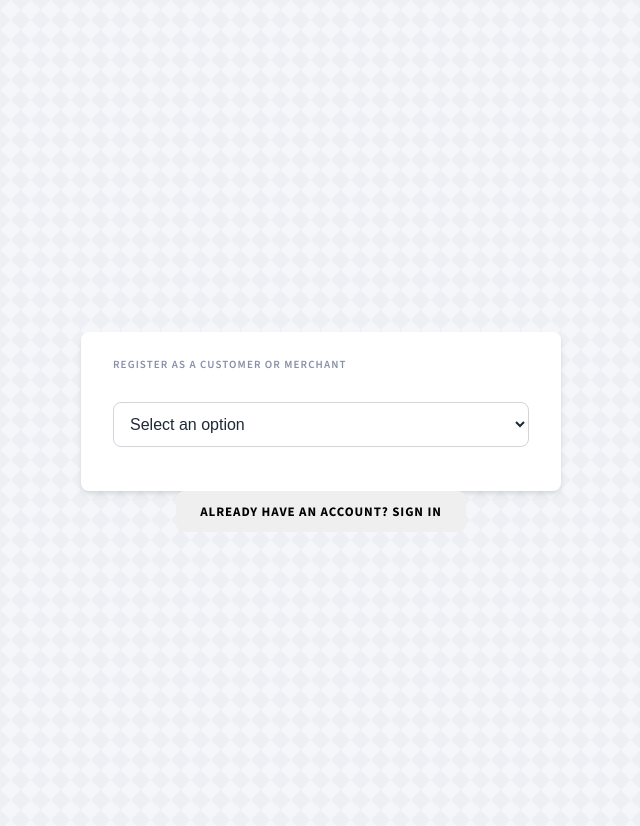
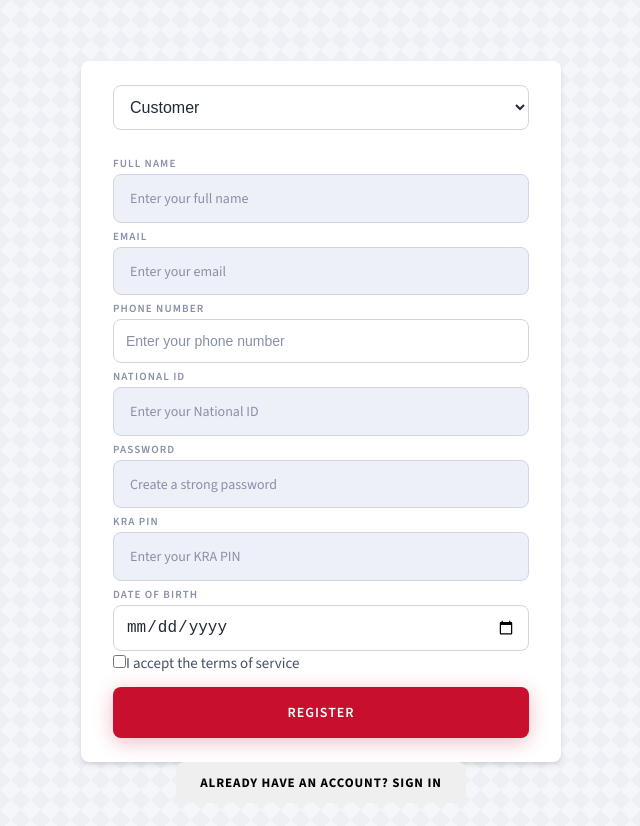
Before and after one commit to P0kka223/dtb_digiwall, a React (Vite) app: page / in a window 1280 px wide. Both pictures are taken after a click on the button "DON'T HAVE AN ACCOUNT? REGISTER". Shown: the top 826 px of the page, without its empty margins (319-959 px from the left). Built offline with nearby package versions, Linux system fonts and the light colour scheme.

Commit message:
secondone

```diff
--- a/src/components/elements/customCheckBox.tsx
+++ b/src/components/elements/customCheckBox.tsx
@@ -8,8 +8,8 @@ interface customCheckBox extends React.InputHTMLAttributes<HTMLInputElement>{
 
 const CustomCheckBox=({label,...props}: customCheckBox)=>{
     const [field, meta] = useField(props);
-    console.log('field',field);
-    console.log('meta',meta);
+    // console.log('field',field);
+    // console.log('meta',meta);
     return(
         <>
         <div className='checkbox'>
--- a/src/components/elements/customInput.tsx
+++ b/src/components/elements/customInput.tsx
@@ -10,8 +10,8 @@ const CustomInput=({label,...props}: CustomInputProps)=>{
     //field being the wiring like onBlur etc and
     //meta being things like status eg errors and touched
     const [field, meta] = useField(props);
-    console.log('field',field);
-    console.log('meta',meta);
+    // console.log('field',field);
+    // console.log('meta',meta);
     return(
         <>
         {/* we first get the label */}
--- a/src/components/elements/customSelect.tsx
+++ b/src/components/elements/customSelect.tsx
@@ -9,8 +9,8 @@ interface CustomSelectProps extends React.SelectHTMLAttributes<HTMLSelectElement
 const CustomSelect = ({ label, ...props }: CustomSelectProps) => {
     const [field, meta] = useField(props);
 
-    console.log('field', field);
-    console.log('meta', meta);
+    // console.log('field', field);
+    // console.log('meta', meta);
 
     return (
         <>
--- a/src/components/logInForm2.tsx
+++ b/src/components/logInForm2.tsx
@@ -5,16 +5,16 @@ import CustomInput from './elements/customInput';
 
     const SignInForm: React.FC = () => {
 
-  const { login, isloading, isFetching, error } = useLogInMutation();
+  const [ login,isAuthenticating ] = useLogInMutation();
 
-  const isAuthenticating = isloading || isFetching
+  // const isAuthenticating = isloading || isFetching
 
   const onSubmit = async (values: loginPostRequest, actions: FormikHelpers<loginPostRequest>) => {
     try {
-     await login(values.email, values.password);
+     await login(values);
 
       actions.resetForm();
-      router.push('/')
+      // router.push('/')
     }
    catch (err) {
     // The error is already caught/logged by the service layer.
@@ -44,7 +44,7 @@ import CustomInput from './elements/customInput';
             name="password"
             type="password"
             placeholder="Please enter your Password" />
-           <button disabled={isAuthenticating} type="submit">Submit</button>
+           <button disabled={isSubmitting} type="submit">Submit</button>
         </Form>
       )}
     </Formik>
--- a/src/components/regCustForm.tsx
+++ b/src/components/regCustForm.tsx
@@ -1,54 +1,17 @@
 import { useRegCustService } from '../services/useUserService';
-import { Formik,Form, type FormikHelpers,} from 'formik';
+import { Formik,Form, type FormikHelpers, useFormik, FormikProvider} from 'formik';
 import { loginSchema,regCustSchema } from '../schemas/schema';
 import type { registerCustomerPostRequest } from '../features/api/api';
 import CustomInput from './elements/customInput';
-import CustomCheckBox from './elements/customCheckbox';
+import CustomCheckBox from './elements/customCheckBox';
+import { useRegisterCustomerMutation } from '../features/api/api';
 
-    const RegCustForm: React.FC = () => {
+    const RegCustForm: React.FC = ()=> {
 
-      const { CustRegister, isRegistering, CustRegisterError } = useRegCustService();
-
-
-  const onSubmit = async (values: registerCustomerPostRequest, actions: FormikHelpers<registerCustomerPostRequest>) => {
-    try {
-      const fullName = await CustRegister(values);
-      // TODO:after this we have to notify customer that they have registered
-      //then we have to redirect back to sign in
-      console.log(`Success! Welcome, ${fullName}`);
-
-      //EXP:Clean up the form on success.
-      //TODO: Although we may have to change this now that we redirect
-      actions.resetForm();
-    }
-   catch (err) {
-    // EXP:The error is already caught/logged by the service layer.
-    // EXP: We catch it here just to prevent the app from crashing.
-    console.error('UI caught login failure');
-  } finally {
-    // EXP: Always tell Formik we are done so it doesn't stay stuck loading
-    actions.setSubmitting(false);
-  }
-};
+      // const { CustRegister, isRegistering, CustRegisterError } = useRegCustService();
 
   return (
-<Formik
-  initialValues={{
-    fullName: "",
-    email: "",
-    phoneNumber: "",
-    nationalId: "",
-    password: "",
-    kraPin: "",
-    dateOfBirth: "",
-    termsAccepted: false,
-  }}
-
-  validationSchema={regCustSchema}
-  onSubmit={onSubmit}
->
-  {({ isSubmitting }) => (
-    <Form>
+<div>
       <CustomInput
         label="Full Name"
         name="fullName"
@@ -98,12 +61,11 @@ import CustomCheckBox from './elements/customCheckbox';
         label="I accept the terms and conditions"
       />
 
-      <button disabled={isSubmitting} type="submit">
-        {isSubmitting ? "Registering..." : "Register"}
+      <button type="submit">
+      Register
+        {/* {isSubmitting ? "Registering..." : "Register"} */}
       </button>
-    </Form>
-  )}
-</Formik>
+    </div>
   );
 
       }
--- a/src/components/regMerchantForm.tsx
+++ b/src/components/regMerchantForm.tsx
@@ -3,7 +3,7 @@ import { Formik,Form, type FormikHelpers,} from 'formik';
 import { regMerchantSchema } from '../schemas/schema';
 import type { registerMerchantPostRequest } from '../features/api/api';
 import CustomInput from './elements/customInput';
-import CustomCheckBox from './elements/customCheckbox';
+import CustomCheckBox from './elements/customCheckBox';
 import CustomSelect from './elements/CustomSelect';
 
     const RegMerchantForm: React.FC = () => {
--- a/src/components/regform.tsx
+++ b/src/components/regform.tsx
@@ -1,37 +1,66 @@
-import { Formik,Form, type FormikHelpers,} from 'formik';
+import { Formik,Form, type FormikHelpers, useFormik, FormikProvider} from 'formik';
 import { loginSchema } from '../schemas/schema';
 import CustomSelect from './elements/CustomSelect';
 import RegCustForm from './regCustForm';
+import { useState } from 'react';
+import {regCustSchema, regMerchantSchema } from '../schemas/schema';
+import { useRegisterCustomerMutation, type registerCustomerPostRequest, type registerMerchantPostRequest } from '../features/api/api';
+
 import RegMerchantForm from './regMerchantForm';
+const CustomerInitialValues = {
+  fullName: "",
+  email: "",
+  phoneNumber: "",
+  nationalId: "",
+  password: "",
+  kraPin: "",
+  dateOfBirth: "",
+  termsAccepted: false,
+}
+//I have to do this myself ie put the inital vals into the merchant
+const MerchantInitialValues ={}
+    const RegForm: React.FC = () => {
+      const [userType, setUserType]=useState<string>('Customer')
+      const [registerApi]=useRegisterCustomerMutation()
 
-    const RegForm: React.FC = () => {
+      const formik = useFormik({
+        initialValues: userType ==='Customer' ? CustomerInitialValues: MerchantInitialValues
+      ,
+      validationSchema: userType ==='Customer' ? regCustSchema: regMerchantSchema,
+      onSubmit: async(values: registerCustomerPostRequest | registerMerchantPostRequest )=>{
+        console.log('at submission>>>>')
+        if(userType ==='Customer'){
 
+          await registerApi(values);
+        }
+        else {
+          //TODO: implement merchant creation
+        }
+      }
+      })
+      const {values, isSubmitting}=formik
+
+      console.log('values:::::', values)
 
   return (
-    <Formik
-      initialValues={{ CustOrMerch:"" }}
-      // validationSchema={loginSchema}
-        onSubmit={(values) => {
-    console.log("User selected:", values.CustOrMerch);
-  }}>
+    <FormikProvider value={formik}>
         {/* we are opening the vault to get values */}
-        {({ values }) => (
-        <Form>
-          <CustomSelect
-            label="Register as a Customer or Merchant"
-            name="CustOrMerch">
+        <Form noValidate onSubmit={formik.handleSubmit}>
+          <select
+            // p="Register as a Customer or Merchant"
+            // name="userType"
+            value={userType}
+             onChange={(e)=>setUserType(e.target.value)}>
             <option value="">Select an option</option>
             <option value="Customer">Customer</option>
             <option value="Merchant">Merchant</option>
-            </CustomSelect>
+            </select>
             <div>
-            {values.CustOrMerch === "Customer" && <RegCustForm />}
-          {values.CustOrMerch === "Merchant" && <RegMerchantForm />}
+            {userType === "Customer" ?  <RegCustForm isSubmitting={isSubmitting} />: <RegMerchantForm />}
             </div>
         </Form>
-        )}
 
-    </Formik>
+    </FormikProvider>
   );
 
       }
--- a/src/schemas/schema.tsx
+++ b/src/schemas/schema.tsx
@@ -3,9 +3,18 @@ import * as yup from "yup";
 const passwordRules = /^(?=.*\d)(?=.*[a-z])(?=.*[A-Z]).{5,}$/;
 // EXP:min 5 characters, 1 upper case letter, 1 lower case letter, 1 numeric digit.
 
+// Get today's date
+const today = new Date();
+
+// Calculate the date 18 years ago
+const eighteenYearsAgo = new Date();
+eighteenYearsAgo.setFullYear(today.getFullYear() - 18);
+
+
 export const loginSchema=yup.object().shape({
     email: yup.string().email("Please enter a valid email").required("Required"),
-    password: yup.string().min(5).matches(passwordRules,"Please enter a password with more than 5 character, 1 upper and 1 lower case as well as 1 digit").required("Required")
+    password: yup.string().min(8)
+    // .matches(passwordRules,"Please enter a password with more than 5 character, 1 upper and 1 lower case as well as 1 digit").required("Required")
 })
 
 // EXP:Automatically generate the TypeScript type based on the schema above
@@ -14,11 +23,13 @@ export type LoginValues = yup.InferType<typeof loginSchema>;
 export const regCustSchema=yup.object().shape({
     fullName: yup.string().max(30,"Must be less than 30 character").required("Required"),
     email: yup.string().email("Please enter a valid email").required("Required"),
-    phoneNumber: yup.string().matches(/^[0-9.]+$/, "Must be only numbers"),
-    nationalId: yup.string().required("Required"),
-    password: yup.string().min(5).matches(passwordRules,"Please enter a password with more than 5 character, 1 upper and 1 lower case as well as 1 digit").required("Required"),
-    kraPin: yup.string().required("Required"),
-    dateOfBirth: yup.string().required("Required")    ,
+    phoneNumber: yup.string().max(10).matches(/^[0-9.]+$/, "Must be only numbers").matches(/^07/, 'Phone number must start with 07').required(),
+    nationalId: yup.string().max(8).required("Required"),
+    password: yup.string().min(8),
+    // .matches(passwordRules,"Please enter a password with more than 5 character, 1 upper and 1 lower case as well as 1 digit").required("Required"),
+    kraPin: yup.string().required("Required").max(11).matches(/^A/, 'Must start with a capital A').matches(/B$/, 'Must end with a capital B'),
+    dateOfBirth: yup.date().typeError('Please enter a valid date').max(today, 'Date of birth cannot be in the future')
+    .max(eighteenYearsAgo, 'You must be at least 18 years old').required("Required")    ,
     termsAccepted: yup.boolean().oneOf([true], "Please accept the terms of service").required("Required"),
 })
 
@@ -32,7 +43,7 @@ export const regMerchantSchema = yup.object().shape({
     nationalId: yup.string().required("Required"),
     password: yup.string()
         .min(5)
-        .matches(passwordRules, "Please enter a password with more than 5 characters, 1 upper and 1 lower case as well as 1 digit")
+        // .matches(passwordRules, "Please enter a password with more than 5 characters, 1 upper and 1 lower case as well as 1 digit")
         .required("Required"),
     kraPin: yup.string().required("Required"),
     dateOfBirth: yup.string().required("Required"),
--- a/src/services/useUserService.tsx
+++ b/src/services/useUserService.tsx
@@ -57,9 +57,7 @@ export const useRegCustService = () => {
   const handleCustRegister= async(credentials: any)=>{
     try {
 
-      const responseData = await runRegisterApi(credentials).unwrap();
-
-      return responseData.fullName;
+      await runRegisterApi(credentials).unwrap();
     } catch (error) {
 
       console.error('Service layer caught an error:', error);
```
Also changed, not shown: src/features/api/api.tsx (+9 -4 lines).
